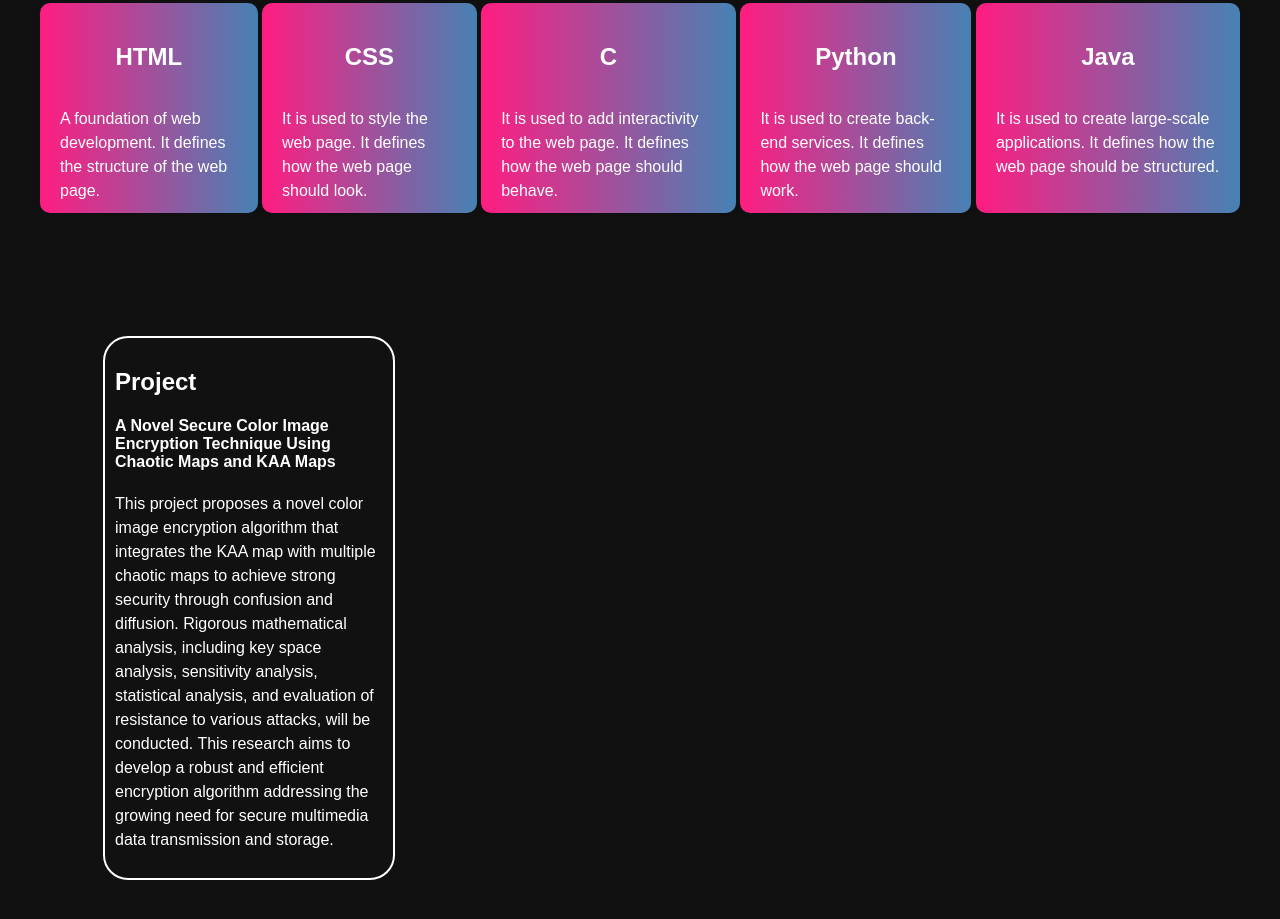
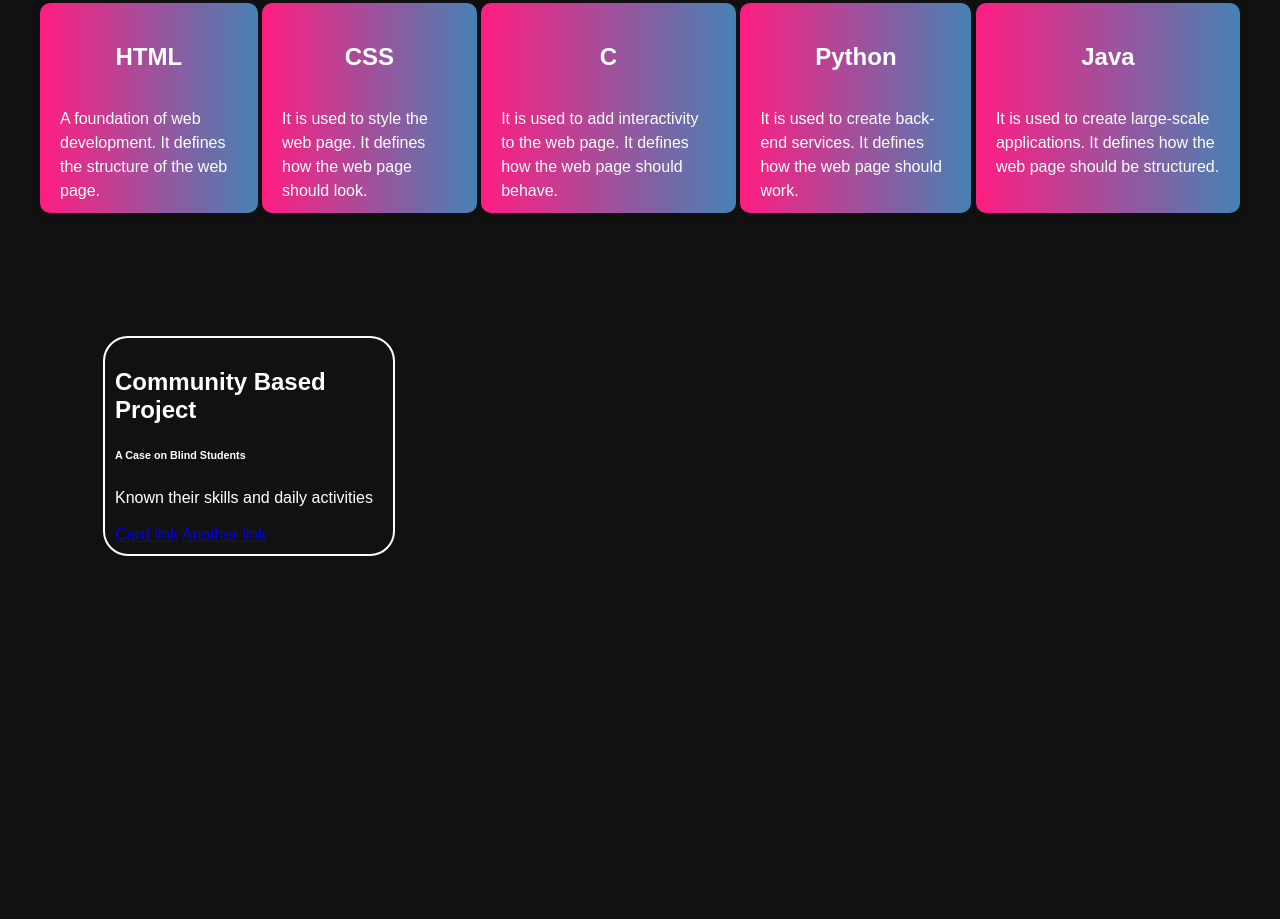
Before and after one commit to maruthivetti/portfolio, a plain HTML site: page index.html in a window 1280 px wide. Shown: the part 823-1742 px from the top of the page. After the commit the page ends 1482 px from the top, so only its background shows below. Drawn offline with Linux system fonts and the light colour scheme.

Commit message:
Add files via upload

```diff
--- a/index.html
+++ b/index.html
@@ -102,20 +102,16 @@
 			<td>
 			<div class="card" style="width: 18rem;margin:100px;border:2px solid white;border-radius:25px">
 			  <div class="card-body" style="padding:10px">
-				<h2 class="card-title">Project</h2>
-				<h4 class="card-subtitle mb-2 text-muted">A Novel Secure Color Image Encryption Technique Using Chaotic Maps and KAA Maps</h4>
-				<p class="card-text">This project proposes a novel color image encryption algorithm that integrates the KAA map with multiple
-					chaotic maps to achieve strong security through confusion and diffusion. Rigorous mathematical analysis, including
-					key space analysis, sensitivity analysis, statistical analysis, and evaluation of resistance to various attacks, will be
-					conducted. This research aims to develop a robust and efficient encryption algorithm addressing the growing need
-					for secure multimedia data transmission and storage.</p>
-
+				<h2 class="card-title">Community Based Project</h2>
+				<h6 class="card-subtitle mb-2 text-muted">A Case on Blind Students</h6>
+				<p class="card-text">Known their skills and daily activities</p>
+				<a href="#" class="card-link">Card link</a>
+				<a href="#" class="card-link">Another link</a>
 			  </div>
 			</div>
 			</td>
 		</div>
 	</section>
-
 
 	<section id="skills" >
 		<header>
@@ -148,6 +144,5 @@
 		   </div>
 	   </div>
 	</section>
-
 	</body>
 </head>
```
